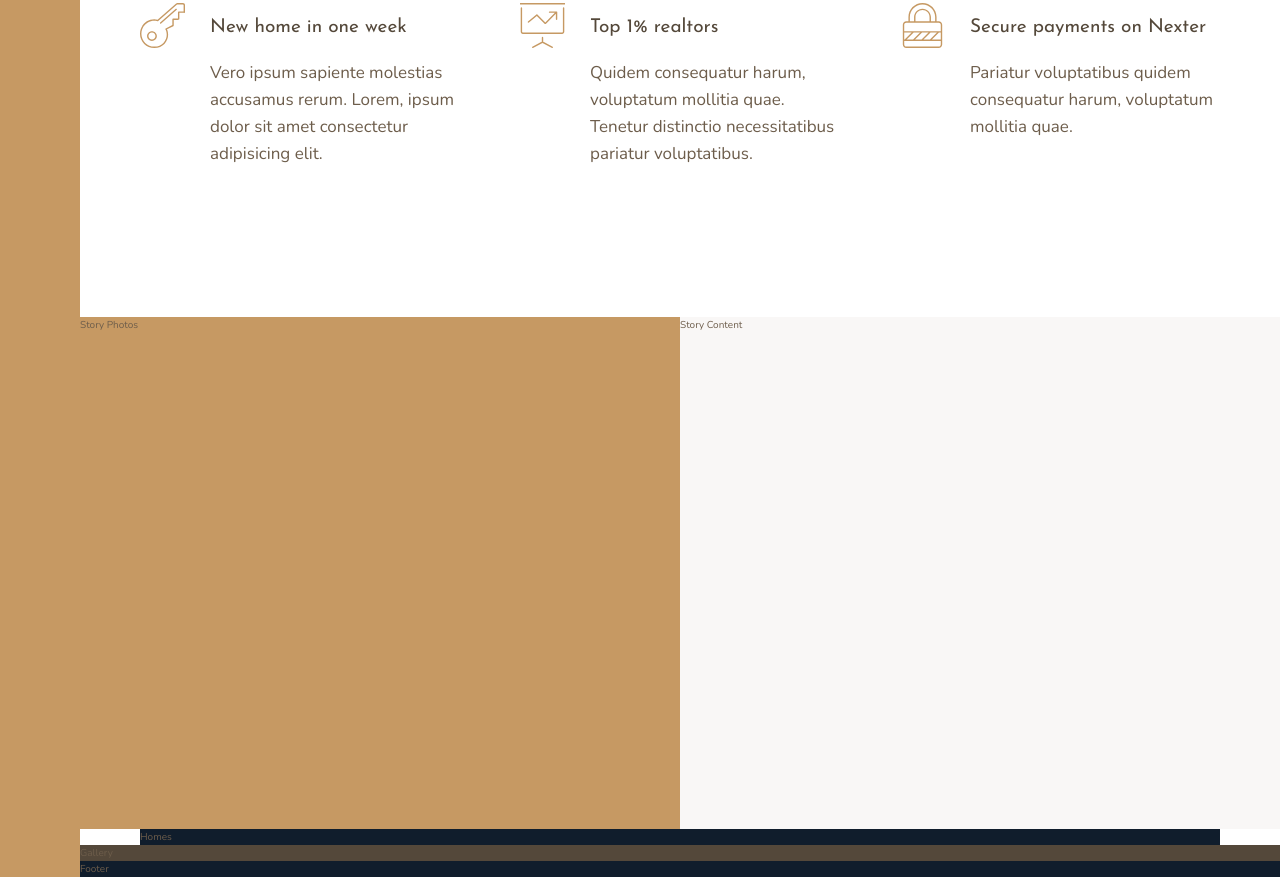
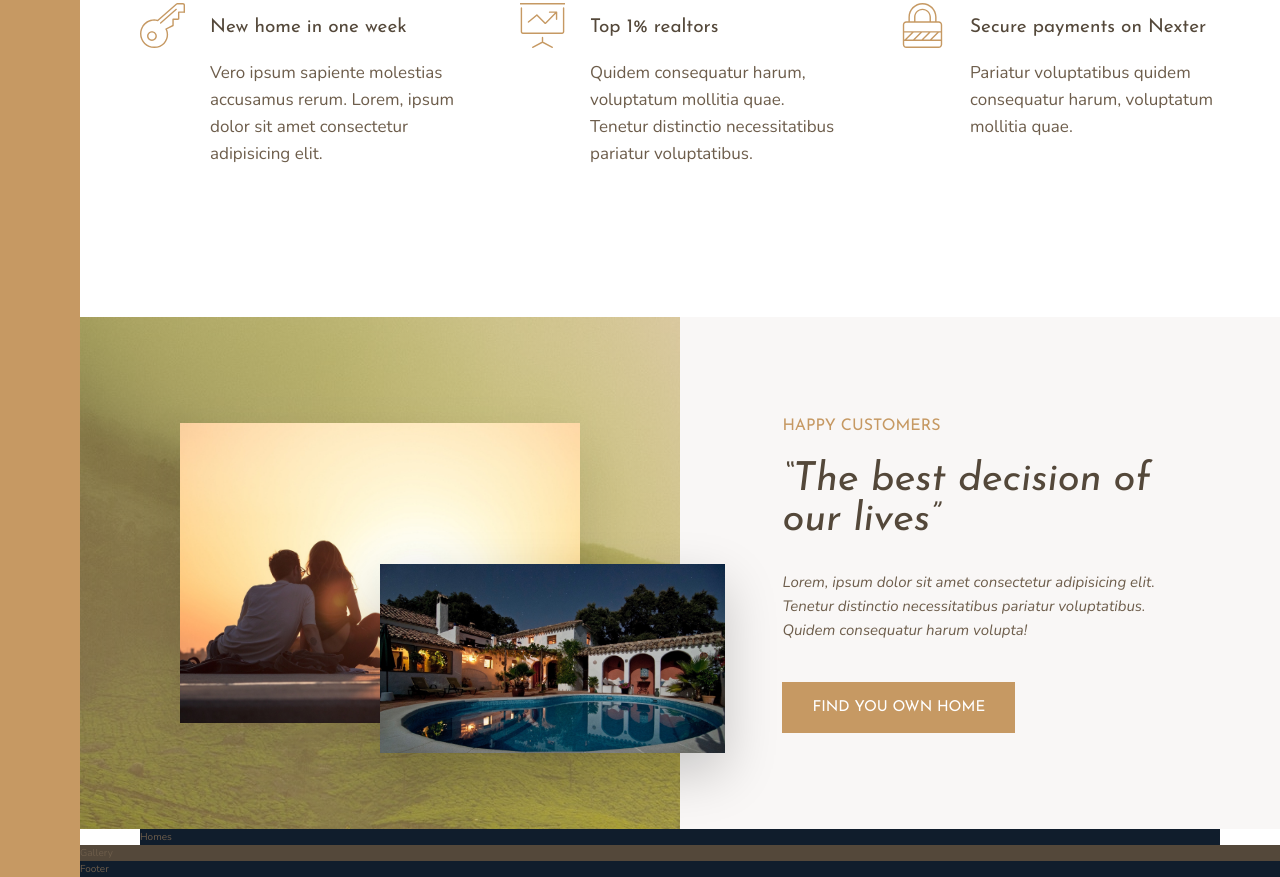
Before and after one commit to muknan/Nexter, a website: page index.html in a window 1280 px wide. Shown: the part 991-1868 px from the top of the page. Drawn offline with nearby package versions, Linux system fonts and the light colour scheme.

Commit message:
Building story section

```diff
--- a/index.html
+++ b/index.html
@@ -80,8 +80,26 @@
         </svg>
       </div>
     </section>
-    <div class="story__photos">Story Photos</div>
-    <div class="story__content">Story Content</div>
+    <div class="story__photos">
+      <img
+        src="img/story-1.jpeg"
+        alt="Couple with new house"
+        class="story__img--1"
+      />
+      <img src="img/story-2.jpeg" alt="New house" class="story__img--2" />
+    </div>
+    <div class="story__content">
+      <h3 class="heading-3 mb-sm">Happy Customers</h3>
+      <h2 class="heading-2 heading-2--dark mb-md">
+        &ldquo;The best decision of our lives&rdquo;
+      </h2>
+      <p class="story__text">
+        Lorem, ipsum dolor sit amet consectetur adipisicing elit. Tenetur
+        distinctio necessitatibus pariatur voluptatibus. Quidem consequatur
+        harum volupta!
+      </p>
+      <button class="btn">Find you own home</button>
+    </div>
     <section class="homes">Homes</section>
     <section class="gallery">Gallery</section>
     <footer class="footer">Footer</footer>
--- a/sass/_story.scss
+++ b/sass/_story.scss
@@ -2,10 +2,55 @@
   &__photos {
     background-color: $color-primary;
     grid-column: full-start / col-end 4;
+
+    display: grid;
+    grid-template-rows: repeat(6, 1fr);
+    grid-template-columns: repeat(6, 1fr);
+    align-items: center;
+
+    background-image: linear-gradient(
+        rgba($color-primary, 0.5),
+        rgba($color-primary, 0.5)
+      ),
+      url(../img/back.jpg);
+  }
+
+  &__img {
+    &--1 {
+      width: 100%;
+      grid-row: 2/6;
+      grid-column: 2/6;
+      box-shadow: 0 2rem 5rem rgba(#000, 0.1);
+    }
+
+    &--2 {
+      width: 115%;
+      grid-row: 4/6;
+      grid-column: 4/7;
+      z-index: 10;
+      box-shadow: 0 2rem 5rem rgba(#000, 0.2);
+    }
   }
 
   &__content {
+    // display: flex;
+    // flex-direction: column;
+    // align-items: flex-start;
+    // justify-content: center;
+
+    display: grid;
+    align-content: center;
+    justify-items: start;
+
     background-color: $color-grey-light-1;
     grid-column: col-start 5 / full-end;
+
+    padding: 6rem 8vw;
+  }
+
+  &__text {
+    font-size: 1.5rem;
+    font-style: italic;
+    margin-bottom: 4rem;
   }
 }
--- a/sass/_typography.scss
+++ b/sass/_typography.scss
@@ -9,10 +9,24 @@
 
 .heading-2 {
   @extend %heading;
+  font-size: 4rem;
+  font-style: italic;
+  line-height: 1;
+
+  &--light {
+    color: $color-grey-light-1;
+  }
+
+  &--dark {
+    color: $color-grey-dark-1;
+  }
 }
 
 .heading-3 {
   @extend %heading;
+  font-size: 1.6rem;
+  text-transform: uppercase;
+  color: $color-primary;
 }
 
 .heading-4 {
@@ -27,3 +41,36 @@
     color: $color-grey-dark-1;
   }
 }
+
+.btn {
+  background-color: $color-primary;
+  color: #fff;
+  border: none;
+  border-radius: 0;
+  font-family: $font-display;
+  font-size: 1.5rem;
+  text-transform: uppercase;
+  padding: 1.8rem 3rem;
+  cursor: pointer;
+  transition: all 0.2s;
+
+  &:hover {
+    background-color: $color-primary-dark;
+  }
+}
+
+.mb-sm {
+  margin-bottom: 2rem;
+}
+
+.mb-md {
+  margin-bottom: 3rem;
+}
+
+.mb-lg {
+  margin-bottom: 4rem;
+}
+
+.mb-hg {
+  margin-bottom: 8rem;
+}
```
Also changed, not shown: css/style.css.
